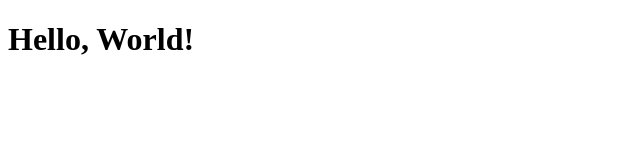
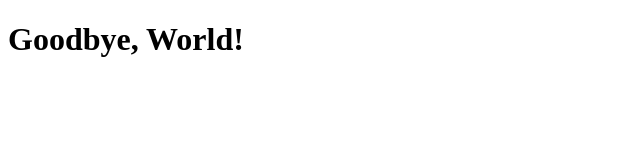
Before and after one commit to DavidM54705/CS3338-first-project, a plain HTML site: page index.html in a window 1280 px wide. Shown: the whole page, without its empty margins (0-640 px from the left). Drawn offline with Linux system fonts and the light colour scheme.

Commit message:
Update index.html

```diff
--- a/index.html
+++ b/index.html
@@ -6,6 +6,6 @@
     <title>My First Project test</title>
 </head>
 <body>
-    <h1>Hello, World!</h1>
+    <h1>Goodbye, World!</h1>
 </body>
 </html>
```
